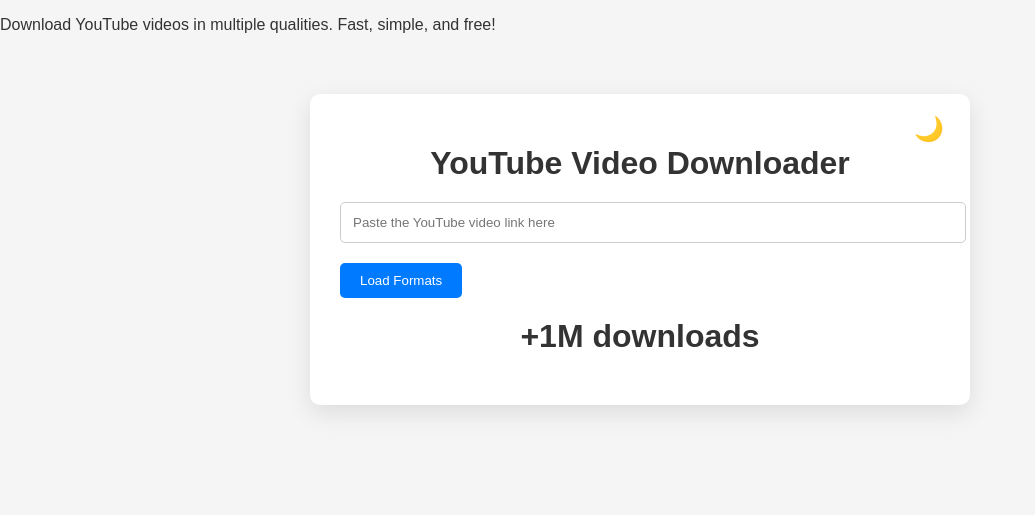
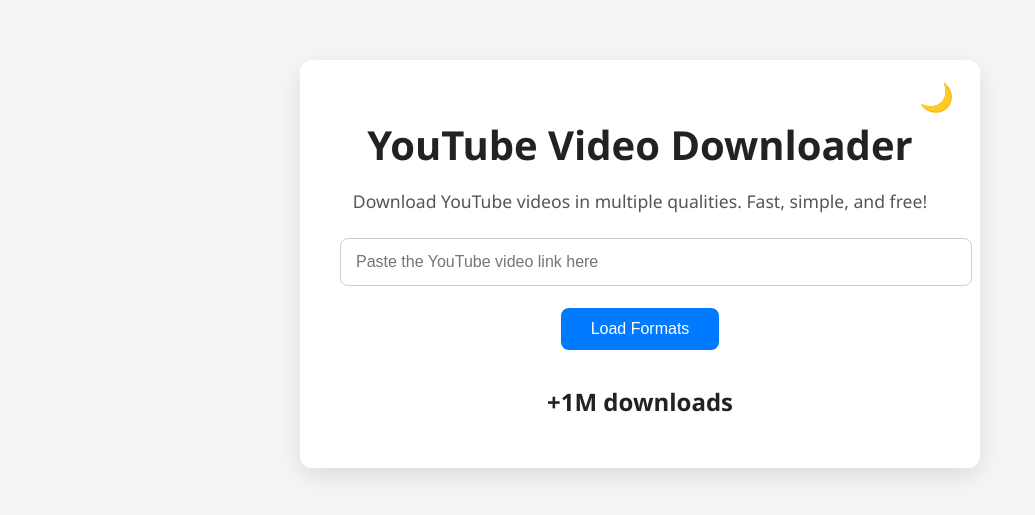
Before and after one commit to pc17oficial/youtube-downloader, a Flask app: page / in a window 1280 px wide. Shown: the top 515 px of the page, without its empty margins (0-1035 px from the left). Run offline with Flask 3, Linux system fonts and the light colour scheme.

Commit message:
Add nice things

```diff
--- a/static/style.css
+++ b/static/style.css
@@ -1,5 +1,5 @@
 body {
-    font-family: Arial, sans-serif;
+    font-family: 'Segoe UI', Tahoma, Geneva, Verdana, sans-serif;
     background: #f5f5f5;
     color: #333;
     margin: 0;
@@ -9,34 +9,52 @@ body {
 .container {
     max-width: 600px;
     margin: 60px auto;
-    background: #ffffff;
-    padding: 30px;
+    background: #fff;
+    padding: 30px 40px;
     box-shadow: 0 8px 24px rgba(0, 0, 0, 0.1);
-    border-radius: 10px;
+    border-radius: 12px;
     position: relative;
+    text-align: center;
 }
 
 h1 {
-    text-align: center;
-    margin-bottom: 20px;
+    margin-bottom: 8px;
+    font-weight: 700;
+    font-size: 2.5rem;
+    color: #222;
+}
+
+.subtitle {
+    font-size: 1.1rem;
+    margin-bottom: 25px;
+    color: #555;
 }
 
 form input[type="text"] {
     width: 100%;
-    padding: 12px;
-    margin-bottom: 10px;
-    border: 1px solid #ccc;
-    border-radius: 5px;
+    padding: 14px 15px;
+    font-size: 1rem;
+    margin-bottom: 12px;
+    border: 1.5px solid #ccc;
+    border-radius: 8px;
+    transition: border-color 0.3s ease;
+}
+
+form input[type="text"]:focus {
+    outline: none;
+    border-color: #007bff;
 }
 
 form button, #downloadBtn {
-    padding: 10px 20px;
+    padding: 12px 30px;
+    font-size: 1rem;
     margin-top: 10px;
     background-color: #007bff;
     color: #fff;
     border: none;
-    border-radius: 5px;
+    border-radius: 8px;
     cursor: pointer;
+    transition: background-color 0.3s ease;
 }
 
 form button:hover, #downloadBtn:hover {
@@ -45,26 +63,40 @@ form button:hover, #downloadBtn:hover {
 
 select {
     width: 100%;
-    padding: 12px;
+    padding: 14px 15px;
+    font-size: 1rem;
     margin-top: 10px;
-    border-radius: 5px;
-    border: 1px solid #ccc;
+    border-radius: 8px;
+    border: 1.5px solid #ccc;
+    transition: border-color 0.3s ease;
+}
+
+select:focus {
+    outline: none;
+    border-color: #007bff;
 }
 
 #message {
-    margin-top: 20px;
-    text-align: center;
-    color: red;
+    margin-top: 25px;
+    font-weight: 600;
+    color: #e74c3c; /* vermelho para erros */
 }
 
-/* Botão de alternância de modo escuro */
+.downloads-count {
+    margin-top: 35px;
+    font-weight: 700;
+    font-size: 1.5rem;
+    color: #222;
+}
+
+/* Dark mode button */
 #darkModeToggle {
     position: absolute;
     top: 20px;
     right: 20px;
     background: none;
     border: none;
-    font-size: 24px;
+    font-size: 28px;
     cursor: pointer;
     transition: transform 0.2s;
 }
@@ -72,29 +104,34 @@ select {
     transform: scale(1.2);
 }
 
-/* Modo escuro */
+/* Dark mode styles */
 body.dark-mode {
     background: #121212;
-    color: #f0f0f0;
+    color: #eee;
 }
+
 body.dark-mode .container {
     background: #1e1e1e;
-    box-shadow: 0 8px 24px rgba(0, 0, 0, 0.5);
+    box-shadow: 0 8px 24px rgba(0, 0, 0, 0.6);
 }
+
 body.dark-mode input,
 body.dark-mode select {
     background: #2b2b2b;
-    color: #f0f0f0;
-    border: 1px solid #555;
+    color: #eee;
+    border: 1.5px solid #555;
 }
+
 body.dark-mode input:focus,
 body.dark-mode select:focus {
     border-color: #999;
 }
+
 body.dark-mode button {
     background: #333;
     color: #fff;
 }
+
 body.dark-mode #message {
     color: #ff6b6b;
 }
--- a/templates/index.html
+++ b/templates/index.html
@@ -1,37 +1,39 @@
 <!DOCTYPE html>
 <html lang="en">
 <head>
-    <meta charset="UTF-8">
+    <meta charset="UTF-8" />
+    <meta name="viewport" content="width=device-width, initial-scale=1" />
     <title>YouTube Video Downloader</title>
-    <p>Download YouTube videos in multiple qualities. Fast, simple, and free!</p>
-    <meta name="google-adsense-account" content="ca-pub-3332593525886814">
     <meta name="description" content="Download YouTube videos quickly and easily. Choose your preferred quality and download for free with our YouTube Video Downloader." />
-    <script async src="https://pagead2.googlesyndication.com/pagead/js/adsbygoogle.js?client=ca-pub-3332593525886814"
-     crossorigin="anonymous"></script>
-    <link rel="stylesheet" href="{{ url_for('static', filename='style.css') }}">
+    <meta name="google-adsense-account" content="ca-pub-3332593525886814" />
+    <script async src="https://pagead2.googlesyndication.com/pagead/js/adsbygoogle.js?client=ca-pub-3332593525886814" crossorigin="anonymous"></script>
+    <link rel="stylesheet" href="{{ url_for('static', filename='style.css') }}" />
 </head>
 <body>
     <div class="container">
         <button id="darkModeToggle" title="Toggle dark mode">🌙</button>
+
         <h1>YouTube Video Downloader</h1>
+        <p class="subtitle">Download YouTube videos in multiple qualities. Fast, simple, and free!</p>
+
         <form id="videoForm">
-            <input type="text" id="url" name="url" placeholder="Paste the YouTube video link here" required>
+            <input type="text" id="url" name="url" placeholder="Paste the YouTube video link here" required />
             <button type="submit">Load Formats</button>
         </form>
+
         <div id="formatSection" style="display:none;">
             <label for="format">Choose quality:</label>
             <select id="format" name="format_id"></select>
             <button id="downloadBtn">Download</button>
         </div>
+
         <div id="message"></div>
-          <h1 style="text-align: center; margin-top: 20px; color: #333; font-weight: bold;">
-    +1M downloads
-  </h1>
- <script async src="https://pagead2.googlesyndication.com/pagead/js/adsbygoogle.js?client=ca-pub-3332593525886814"
-     crossorigin="anonymous"></script>
-<!-- ad1 -->
+
+        <h2 class="downloads-count">+1M downloads</h2>
+
+        <!-- Google Adsense Ad -->
         <ins class="adsbygoogle"
-     style="display:block"
+             style="display:block; margin: 20px 0;"
              data-ad-client="ca-pub-3332593525886814"
              data-ad-slot="2801488730"
              data-ad-format="auto"
@@ -39,7 +41,6 @@
         <script>
              (adsbygoogle = window.adsbygoogle || []).push({});
         </script>
-
     </div>
 
     <script>
```
Lines whose indentation alone changed are shown as unchanged.
